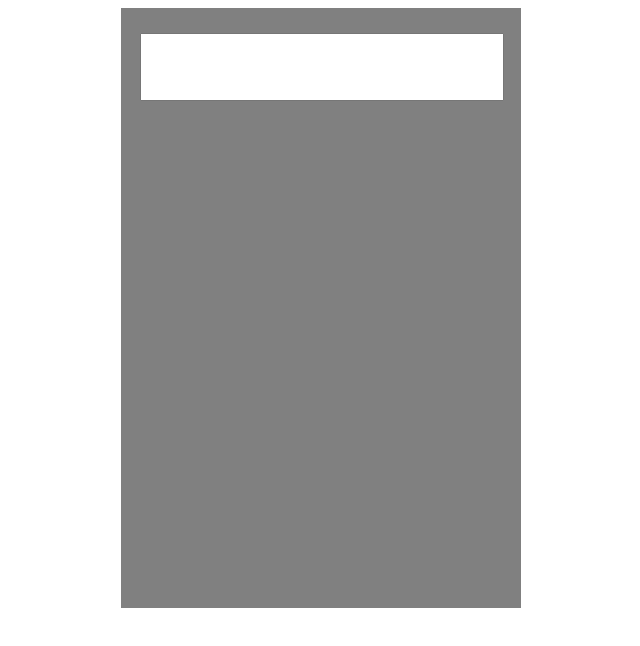
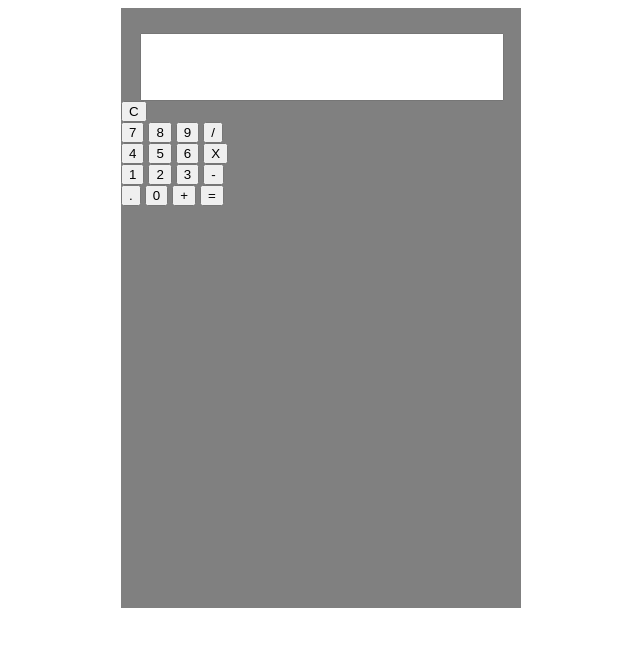
Before and after one commit to karthiksaji/calculator-js, a plain HTML site: page index.html in a window 1280 px wide. Shown: the whole page, without its empty margins (387-1027 px from the left). Drawn offline with Linux system fonts and the light colour scheme.

Commit message:
buttons added

```diff
--- a/index.html
+++ b/index.html
@@ -13,6 +13,34 @@
             <div class="output">
                 <input class="screen" type="text">
             </div>
+            <div class="buttons">
+                <button onclick="clear()" class="btn">C</button>
+                <div class="row">
+                    <button onclick="click(7)" class="btn">7</button>
+                    <button onclick="click(8)" class="btn">8</button>
+                    <button onclick="click(9)" class="btn">9</button>
+                    <button onclick="click('/')" class="btn">/</button>
+                </div>
+                <div class="row">
+                    <button onclick="click(4)" class="btn">4</button>
+                    <button onclick="click(5)" class="btn">5</button>
+                    <button onclick="click(6)" class="btn">6</button>
+                    <button onclick="click('*')" class="btn">X</button>
+                </div>
+                <div class="row">
+                    <button onclick="click(1)" class="btn">1</button>
+                    <button onclick="click(2)" class="btn">2</button>
+                    <button onclick="click(3)" class="btn">3</button>
+                    <button onclick="click('-')" class="btn">-</button>
+                </div>
+                <div class="row">
+                    <button onclick="click('.')" class="btn">.</button>
+                    <button onclick="click(0)" class="btn">0</button>
+                    <button onclick="click('+')" class="btn">+</button>
+                    <button onclick="click('=')" class="btn">=</button>
+
+                </div>
+            </div>
 
         </div>
 
```
